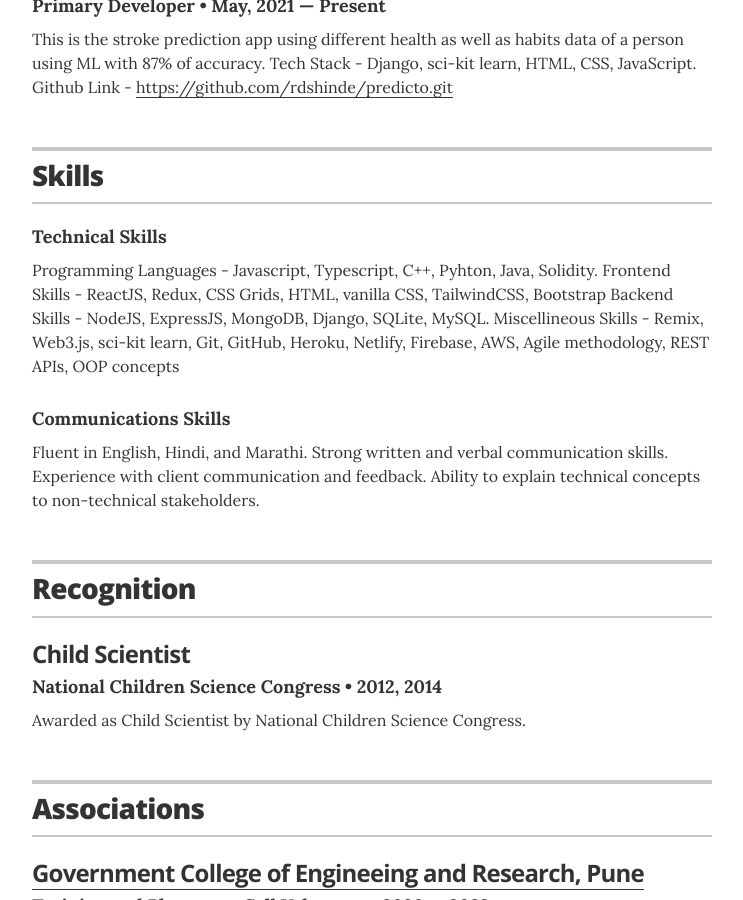
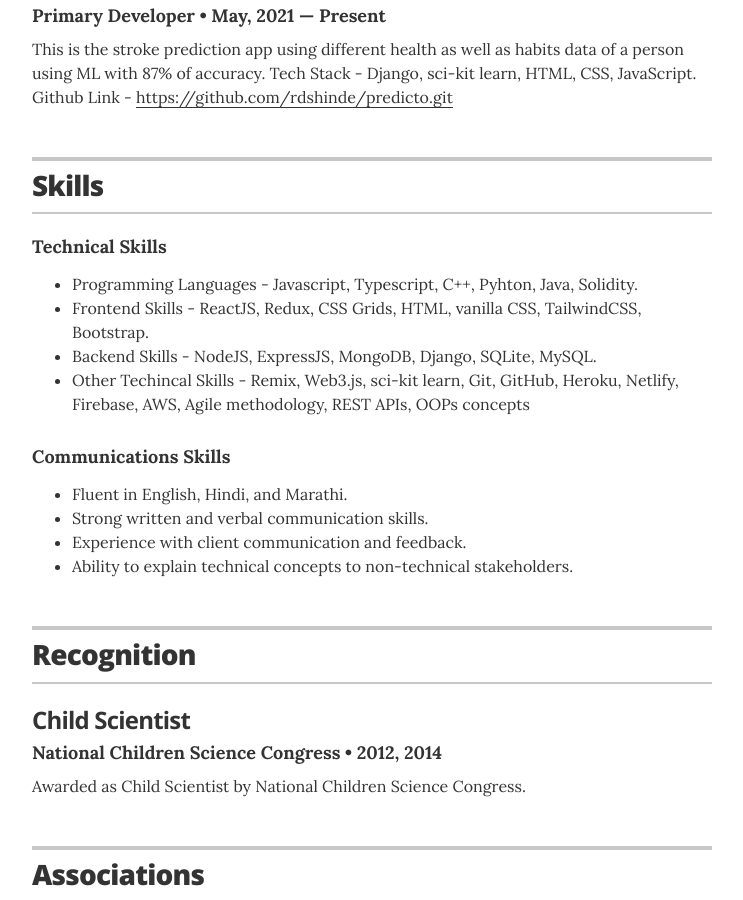
Before and after one commit to rdshinde/rdshinde.github.io, a Jekyll site: the page built from index.html, in a window 1280 px wide and 900 px high, scrolled down 2817 px. Shown: the whole window, without its empty margins (268-1011 px from the left). Built offline with Jekyll 4.4.1, drawn with Linux system fonts in a browser that asks for light colours.

Commit message:
update: skills

```diff
--- a/_data/skills.yml
+++ b/_data/skills.yml
@@ -1,12 +1,12 @@
 # Skills
 # Organizational leadership
 - skill: Technical Skills
-  description: Programming Languages -  Javascript, Typescript, C++, Pyhton, Java, Solidity. Frontend Skills -  ReactJS, Redux, CSS Grids, HTML, vanilla CSS, TailwindCSS, Bootstrap Backend Skills -  NodeJS, ExpressJS, MongoDB, Django, SQLite, MySQL. Miscellineous Skills -  Remix, Web3.js, sci-kit learn, Git, GitHub, Heroku, Netlify, Firebase, AWS, Agile methodology, REST APIs, OOP concepts
+  description: <ul><li>Programming Languages -  Javascript, Typescript, C++, Pyhton, Java, Solidity.</li><li> Frontend Skills -  ReactJS, Redux, CSS Grids, HTML, vanilla CSS, TailwindCSS, Bootstrap. </li><li> Backend Skills -  NodeJS, ExpressJS, MongoDB, Django, SQLite, MySQL. </li><li>Other Techincal Skills -  Remix, Web3.js, sci-kit learn, Git, GitHub, Heroku, Netlify, Firebase, AWS, Agile methodology, REST APIs, OOPs concepts</li></ul>
 
 
 # Communications strategy
 - skill: Communications Skills
-  description: Fluent in English, Hindi, and Marathi. Strong written and verbal communication skills. Experience with client communication and feedback. Ability to explain technical concepts to non-technical stakeholders.
+  description: <ul><li>Fluent in English, Hindi, and Marathi. </li><li>Strong written and verbal communication skills.</li><li> Experience with client communication and feedback.</li><li> Ability to explain technical concepts to non-technical stakeholders.</li></ul>
 
 
 # Digital content development and creation
```
Also changed, not shown: images/avatar.jpg.
